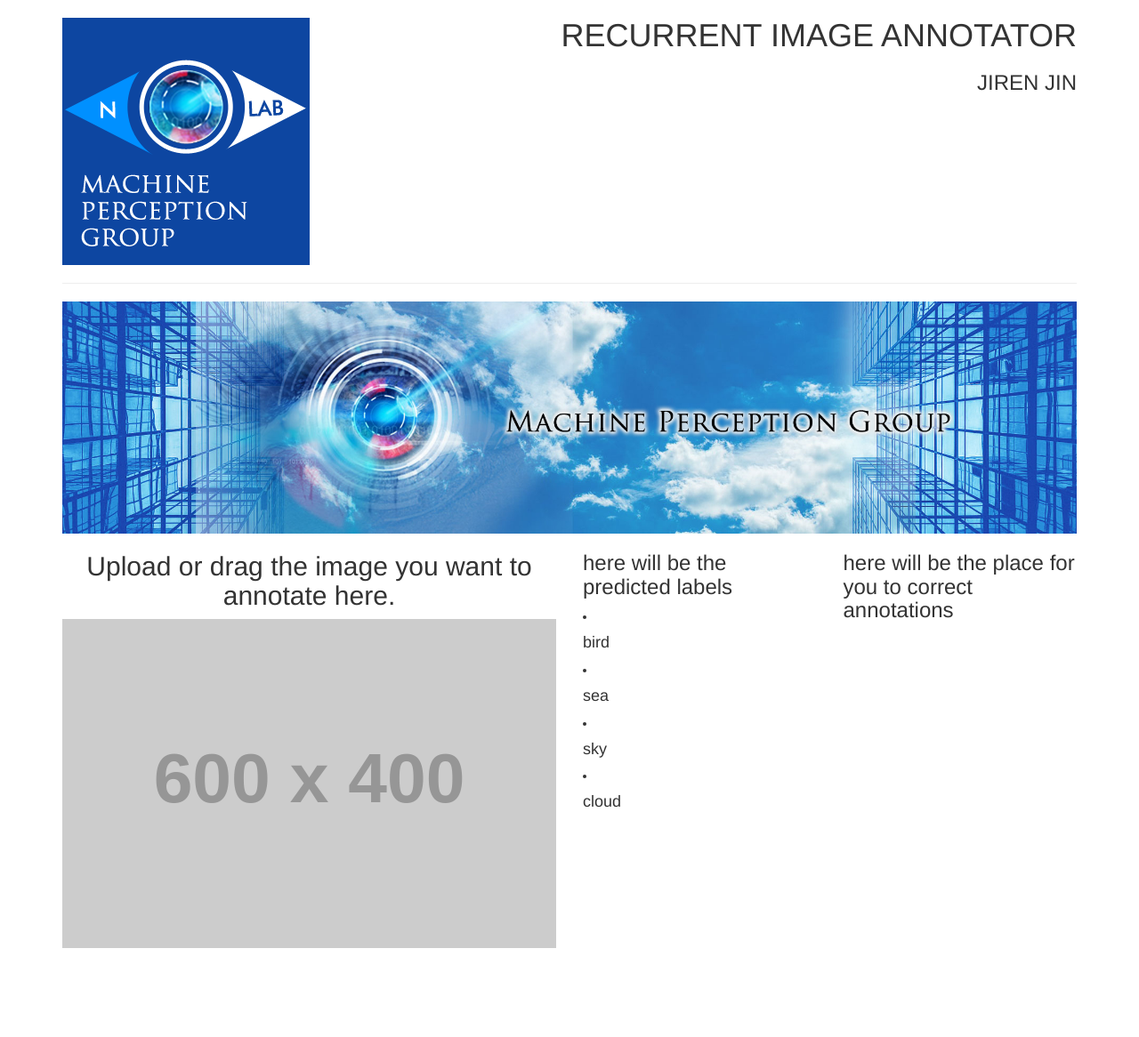
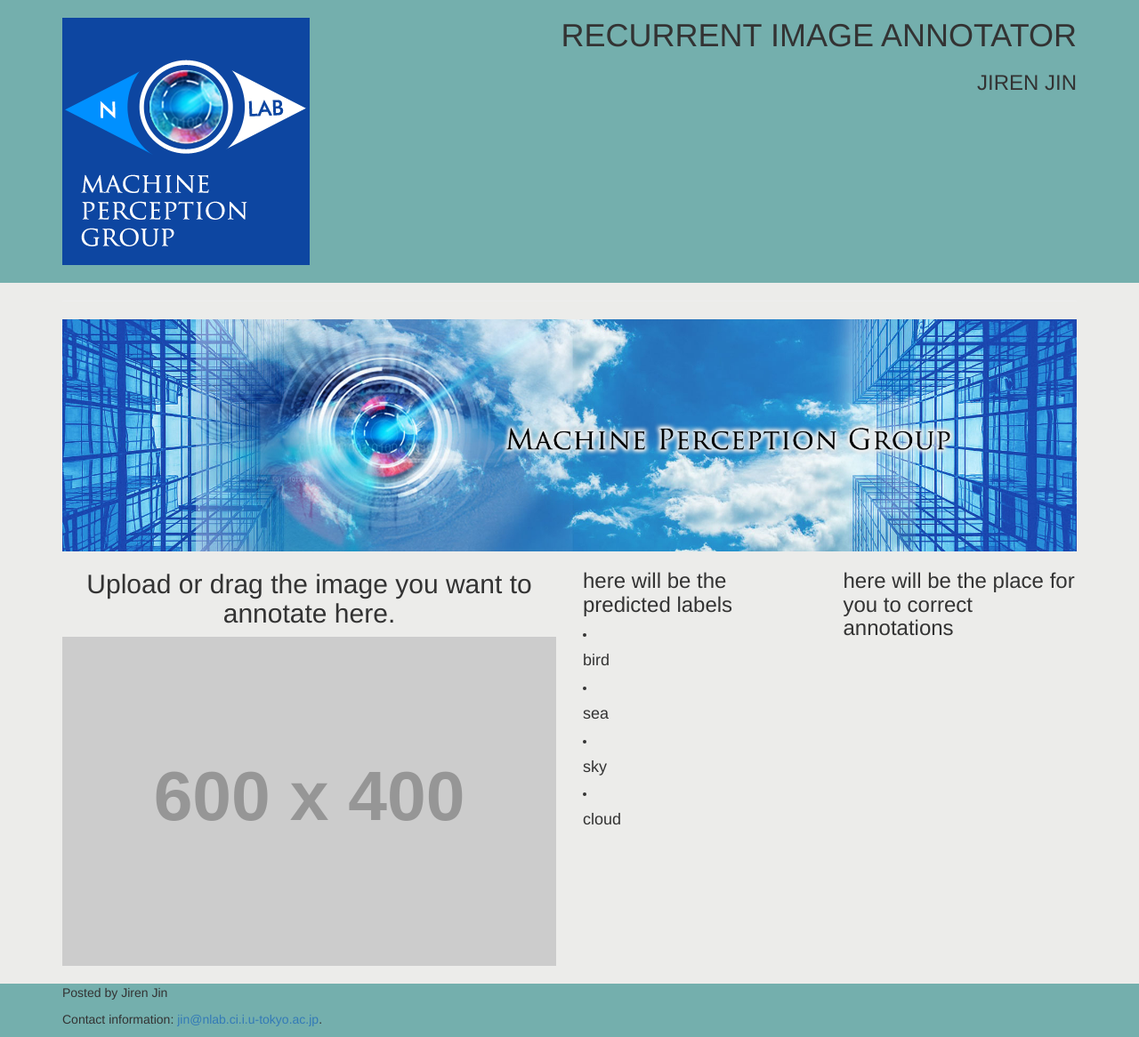
Before and after one commit to JirenJin/recurrent-image-annotator-web-demo, a Django app: page /annotator/ in a window 1280 px wide. Shown: the whole page at 89% size. Before the commit the page ends 1066 px from the top, so only its background shows below. Run offline with Django 3.2, Linux system fonts and the light colour scheme; grey boxes labelled with a size stand in for pictures from a placeholder-image service; some libraries are stand-ins or nearby versions.

Commit message:
feat: Add footer, set background color, and add padding

```diff
--- a/annotator/static/annotator/css/style.css
+++ b/annotator/static/annotator/css/style.css
@@ -1,3 +1,28 @@
+/*body {
+    background: #FFD6BA !important;
+}
+*/
+html {
+    background: #74AFAD;
+}
+
+.top {
+    background: #74AFAD;
+}
+
+.bottom {
+    background: #74AFAD;
+}
+
+.center {
+    background: #ECECEA;
+}
+
 .logo-image {
     padding-top: 20px;
+    padding-bottom: 20px;
 }
+
+.upload-image {
+    padding-bottom:20px;
+}
--- a/annotator/templates/annotator/index.html
+++ b/annotator/templates/annotator/index.html
@@ -12,6 +12,7 @@
     <title>Recurrent Image Annotator</title>
 </head>
 <body>
+<div class="container-fluid top">
     <div class="container">
         <div class="row">
             <div class="col-md-4">
@@ -22,6 +23,10 @@
                 <h3>Jiren Jin</h3>
             </div>
         </div>
+    </div>
+    </div>
+<div class="container-fluid center">
+    <div class="container">
         <div class="row">
             <div class="col-md-12">
                 <hr>
@@ -35,7 +40,7 @@
         <div class="row">
             <div class="col-md-6">
                 <h2 class="text-center">Upload or drag the image you want to annotate here.</h2>
-                <img class="img-responsive" src="http://placehold.it/600x400" alt="drag image area">
+                <img class="img-responsive upload-image" src="http://placehold.it/600x400" alt="drag image area">
             </div>
             <div class="col-md-3">
                 <h3>here will be the predicted labels</h3>
@@ -48,5 +53,15 @@
             </div>
         </div>
     </div>
+</div>
+<div class="container-fluid bottom">
+    <div class="container">
+        <footer>
+            <p>Posted by Jiren Jin</p>
+            <p>Contact information: <a href="mailto:jin@nlab.ci.i.u-tokyo.ac.jp">
+            jin@nlab.ci.i.u-tokyo.ac.jp</a>.</p>
+        </footer>
+    </div>
+</div>
 </body>
 </html>
```
